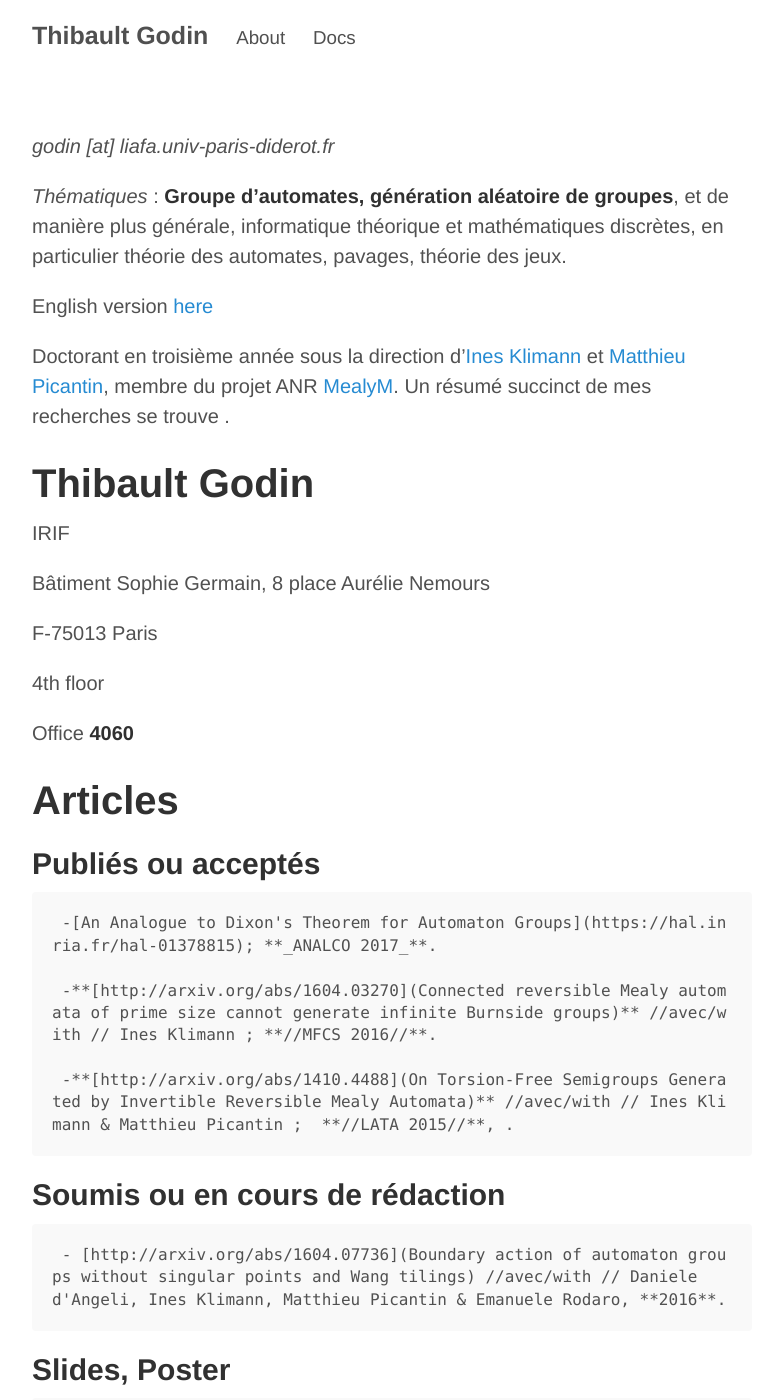
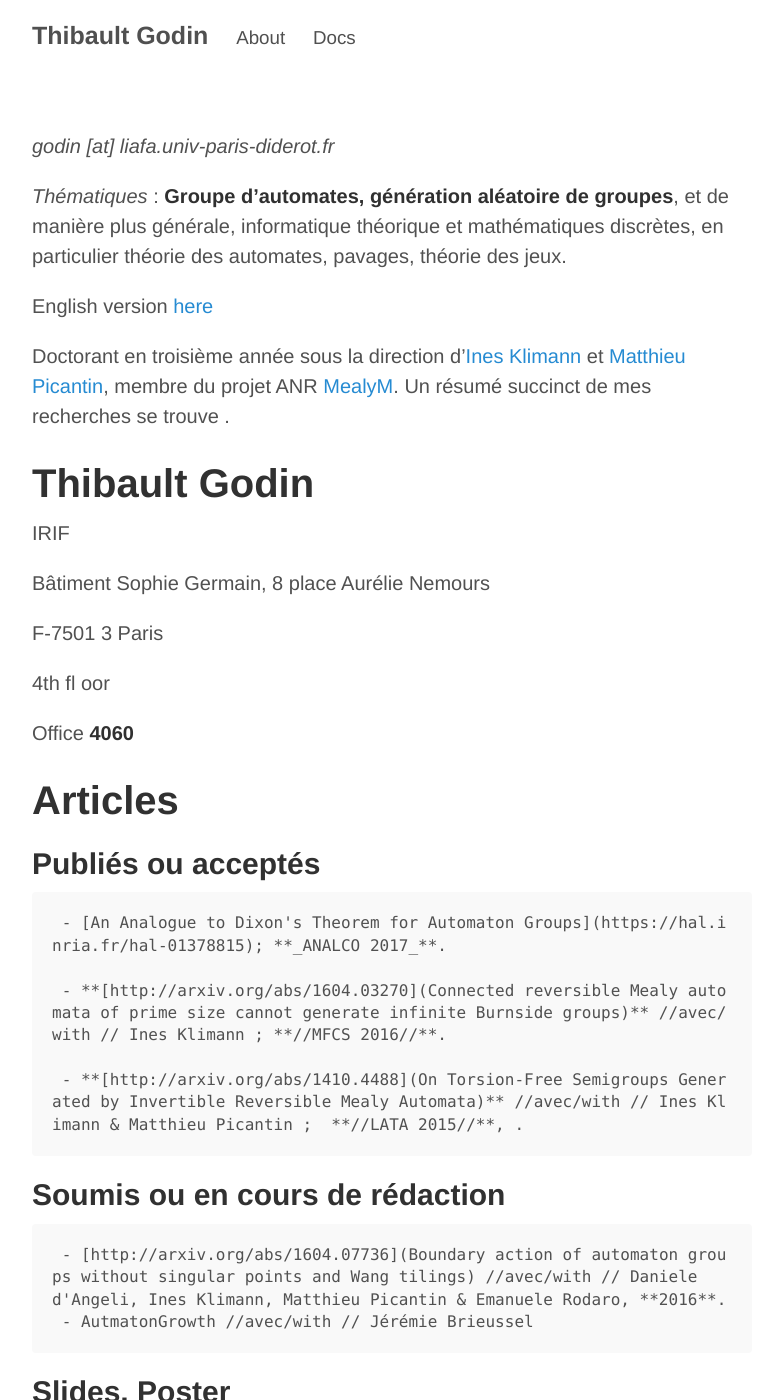
Before and after one commit to thibgodin/thibgodin.github.io, a Jekyll site: the page built from about.md, in a window 1280 px wide and 1400 px high. Shown: the whole window, without its empty margins (248-1007 px from the left). Built offline with Jekyll 4.4.1, drawn with Linux system fonts in a browser that asks for light colours.

Commit message:
Update about.md

```diff
--- a/about.md
+++ b/about.md
@@ -18,9 +18,9 @@ IRIF
 
 Bâtiment Sophie Germain, 8 place Aurélie Nemours
 
-F-75013 Paris
+F-7501 3 Paris
 
-4th floor
+4th fl oor
 
 Office **4060**
 
@@ -32,11 +32,11 @@ Office **4060**
 # Articles  #
 ## Publiés ou acceptés ##
 
-     -[An Analogue to Dixon's Theorem for Automaton Groups](https://hal.inria.fr/hal-01378815); **_ANALCO 2017_**.
+     - [An Analogue to Dixon's Theorem for Automaton Groups](https://hal.inria.fr/hal-01378815); **_ANALCO 2017_**.
 
-     -**[http://arxiv.org/abs/1604.03270](Connected reversible Mealy automata of prime size cannot generate infinite Burnside groups)** //avec/with // Ines Klimann ; **//MFCS 2016//**.
+     - **[http://arxiv.org/abs/1604.03270](Connected reversible Mealy automata of prime size cannot generate infinite Burnside groups)** //avec/with // Ines Klimann ; **//MFCS 2016//**.
 
-     -**[http://arxiv.org/abs/1410.4488](On Torsion-Free Semigroups Generated by Invertible Reversible Mealy Automata)** //avec/with // Ines Klimann & Matthieu Picantin ;  **//LATA 2015//**, {{http://dblp.uni-trier.de/rec/bibtex/conf/lata/GodinKP15|bibtex}}.
+     - **[http://arxiv.org/abs/1410.4488](On Torsion-Free Semigroups Generated by Invertible Reversible Mealy Automata)** //avec/with // Ines Klimann & Matthieu Picantin ;  **//LATA 2015//**, {{http://dblp.uni-trier.de/rec/bibtex/conf/lata/Godin KP15|bibtex}}.
 
 
 
@@ -47,6 +47,7 @@ Office **4060**
 
 
      - [http://arxiv.org/abs/1604.07736](Boundary action of automaton groups without singular points and Wang tilings) //avec/with // Daniele d'Angeli, Ines Klimann, Matthieu Picantin & Emanuele Rodaro, **2016**.
+     - AutmatonGrowth //avec/with // Jérémie Brieussel
 
 ## Slides, Poster ##
      - {{:users:godin:mealyaut_godin.pdf|Slides}} pour l'article **Boundary action of automaton groups without singular points and Wang tilings **, présenté à la semaine 2 de Transversal aspects of Tilings, en 2016 à Oléron.
```
